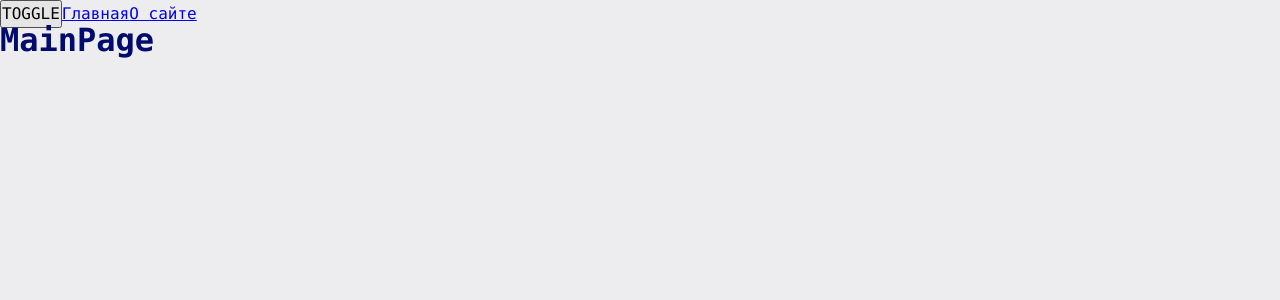
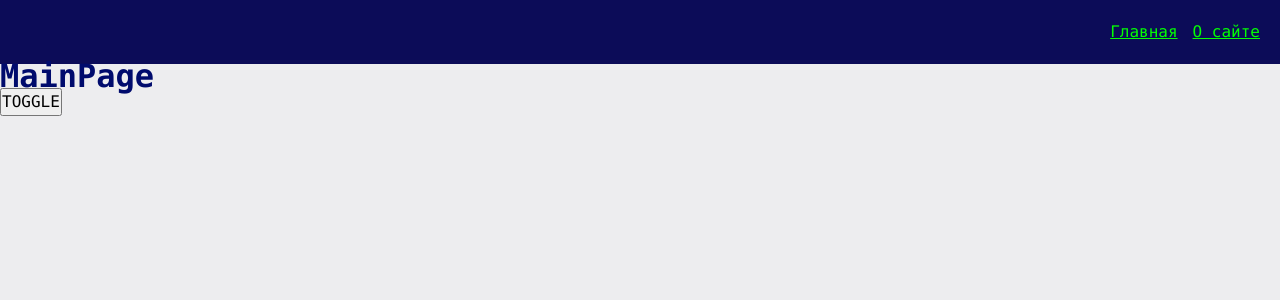
Before and after one commit to iznaur-hac/production-project, a React app: page / in a window 1280 px wide. Shown: the top 300 px of the page. Built offline with nearby package versions, Linux system fonts and the light colour scheme.

Commit message:
added AppLink and Navbar components

```diff
--- a/src/app/App.tsx
+++ b/src/app/App.tsx
@@ -1,8 +1,8 @@
 import './styles/index.scss';
-import { Link } from "react-router-dom"
 import { classNames } from "shared/lib/classNames/calssNames";
 import { useTheme } from "./providers/ThemeProvider";
 import { AppRouter } from "./providers/router";
+import { Navbar } from 'widgets/Navbar';
 
 
 export const App = () => {
@@ -10,10 +10,9 @@
 
     return (
         <div className={classNames('app', {}, [theme])}>
+            <Navbar />
+            <AppRouter />
             <button onClick={toggleTheme}>TOGGLE</button>
-            <Link to={'/'}>Главная</Link>
-            <Link to={'/about'}>О сайте</Link>
-            <AppRouter />
         </div>
     )
 }
--- a/src/app/styles/themes/dark.scss
+++ b/src/app/styles/themes/dark.scss
@@ -1,6 +1,10 @@
 .app.dark {
     --bg-color: rgb(12, 12, 88);
+    --inverted-bg-color: rgb(237, 237, 239);
 
     --primary-color: green;
     --secondary-color: rgb(3, 255, 3);
+
+    --inverted-primary-color: rgb(0, 11, 109);
+    --inverted-secondary-color: rgb(0, 47, 255);
 }
--- a/src/app/styles/themes/normal.scss
+++ b/src/app/styles/themes/normal.scss
@@ -1,6 +1,10 @@
 .app.light {
     --bg-color: rgb(237, 237, 239);
+    --inverted-bg-color: rgb(12, 12, 88);
 
     --primary-color: rgb(0, 11, 109);
-    --secondary-color: rgb(0, 41, 226);
+    --secondary-color: rgb(0, 47, 255);
+
+    --inverted-primary-color: green;
+    --inverted-secondary-color: rgb(3, 255, 3);
 }
--- a/src/app/styles/variables/global.scss
+++ b/src/app/styles/variables/global.scss
@@ -9,4 +9,6 @@
     --font-line-l: 32px;
     --font-l: var(--font-size-l) / var(--font-line-l) var(--font-family-main)
 
+    //sizes
+    --navbar-height: 50px;
 }
--- a/src/shared/lib/classNames/calssNames.ts
+++ b/src/shared/lib/classNames/calssNames.ts
@@ -1,10 +1,10 @@
 type Mods = Record<string, string | boolean>;
 
-export function classNames(cls: string, mods: Mods, additional: string[]): string {
+export function classNames(cls: string, mods?: Mods, additional?: string[]): string {
 
     return [
         cls,
-        ...additional,
+        ...additional.filter(Boolean),
         ...Object.entries(mods)
             .filter(([cls, value]) => Boolean(value))
             .map(([cls, value]) => cls)
--- /dev/null
+++ b/src/shared/ui/AppLink/AppLink.module.scss
@@ -0,0 +1,11 @@
+.AppLink {
+    color: var(--primary-color);
+}
+
+.primary {
+ color: var(--inverted-primary-color);
+}
+
+.secondary {
+    color: var(--inverted-secondary-color);
+}
--- /dev/null
+++ b/src/shared/ui/AppLink/AppLink.tsx
@@ -0,0 +1,34 @@
+import { Link, LinkProps } from 'react-router-dom';
+import cls from './AppLink.module.scss'
+import { classNames } from "shared/lib/classNames/calssNames"
+import { FC } from 'react';
+
+export enum AppLinkTheme {
+    PRIMARY = 'primary',
+    SECONDARY = 'secondary',
+}
+
+interface AppLinkProps extends LinkProps{
+    className?: string;
+    theme?: AppLinkTheme;
+}
+
+export const AppLink: FC<AppLinkProps> = (props) => {
+    const {
+        to,
+        children,
+        className,
+        theme = AppLinkTheme.PRIMARY,
+        ...otherProps
+    } = props;
+
+    return (
+        <Link
+            to={to}
+            className={classNames(cls.AppLink, {}, [className, cls[theme]])}
+            {...otherProps}
+        >
+            {children}
+        </Link>
+    )
+}
--- /dev/null
+++ b/src/widgets/Navbar/index.ts
@@ -0,0 +1 @@
+export { Navbar } from "./ui/Navbar";
--- /dev/null
+++ b/src/widgets/Navbar/ui/Navbar.module.scss
@@ -0,0 +1,16 @@
+.Navbar {
+    width: 100%;
+    height: var(--navbar-height);
+    background-color: var(--inverted-bg-color);
+    display: flex;
+    align-items: center;
+    padding: 20px;
+}
+
+.links {
+    margin-left: auto;
+}
+
+.mainLink {
+    margin-right: 15px;
+}
--- /dev/null
+++ b/src/widgets/Navbar/ui/Navbar.tsx
@@ -0,0 +1,19 @@
+import { Link } from "react-router-dom"
+import cls from './Navbar.module.scss'
+import { classNames } from "shared/lib/classNames/calssNames"
+import { AppLink, AppLinkTheme } from "shared/ui/AppLink/AppLink";
+
+interface NavbarProps {
+    className?: string;
+}
+
+export const Navbar = ({className}: NavbarProps) => {
+    return (
+        <div className={classNames(cls.Navbar, {}, [className])}>
+            <div className={cls.links}>
+                <AppLink theme={AppLinkTheme.SECONDARY} to={'/'} className={cls.mainLink}>Главная</AppLink>
+                <AppLink theme={AppLinkTheme.SECONDARY} to={'/about'}>О сайте</AppLink>
+            </div>
+        </div>
+    )
+}
```
